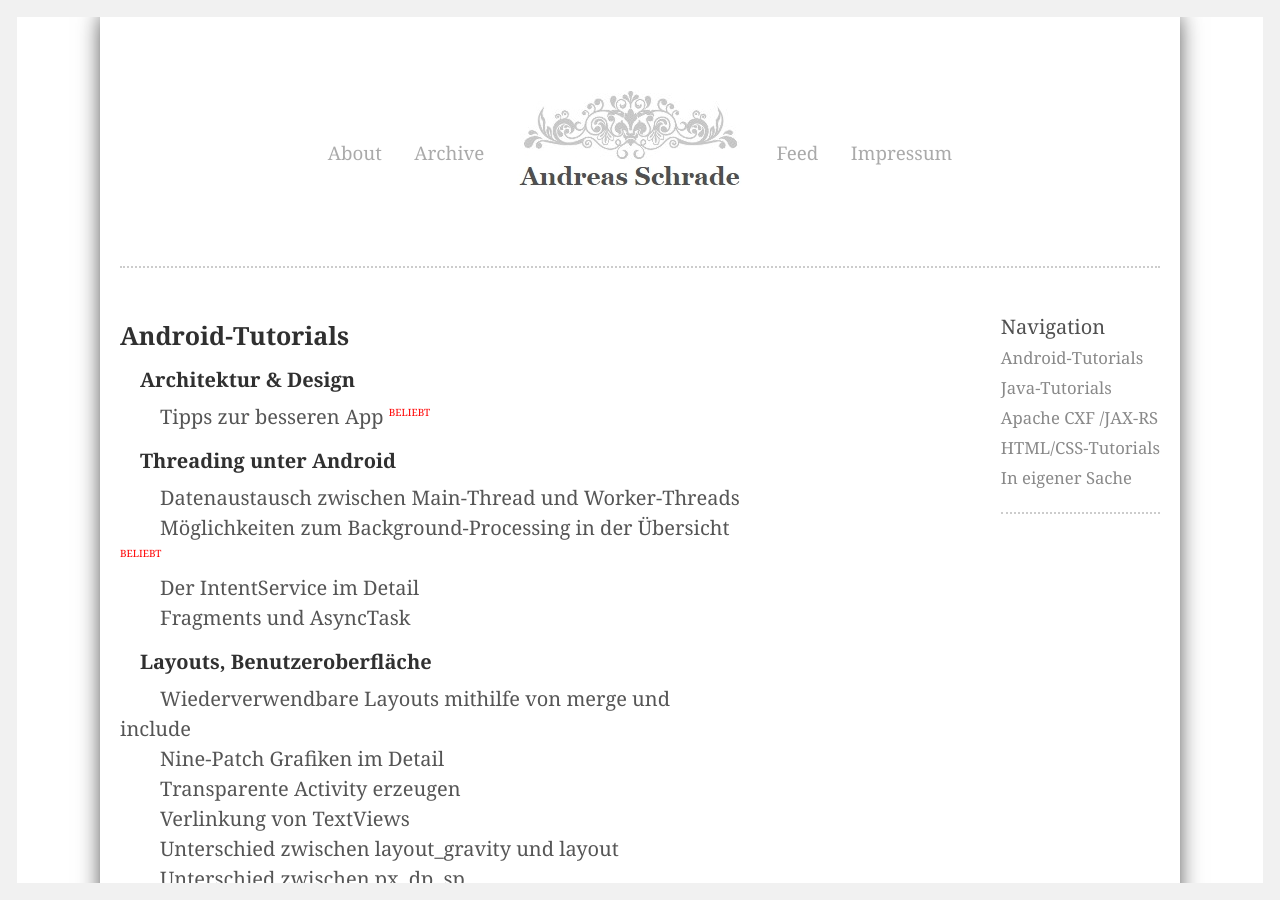
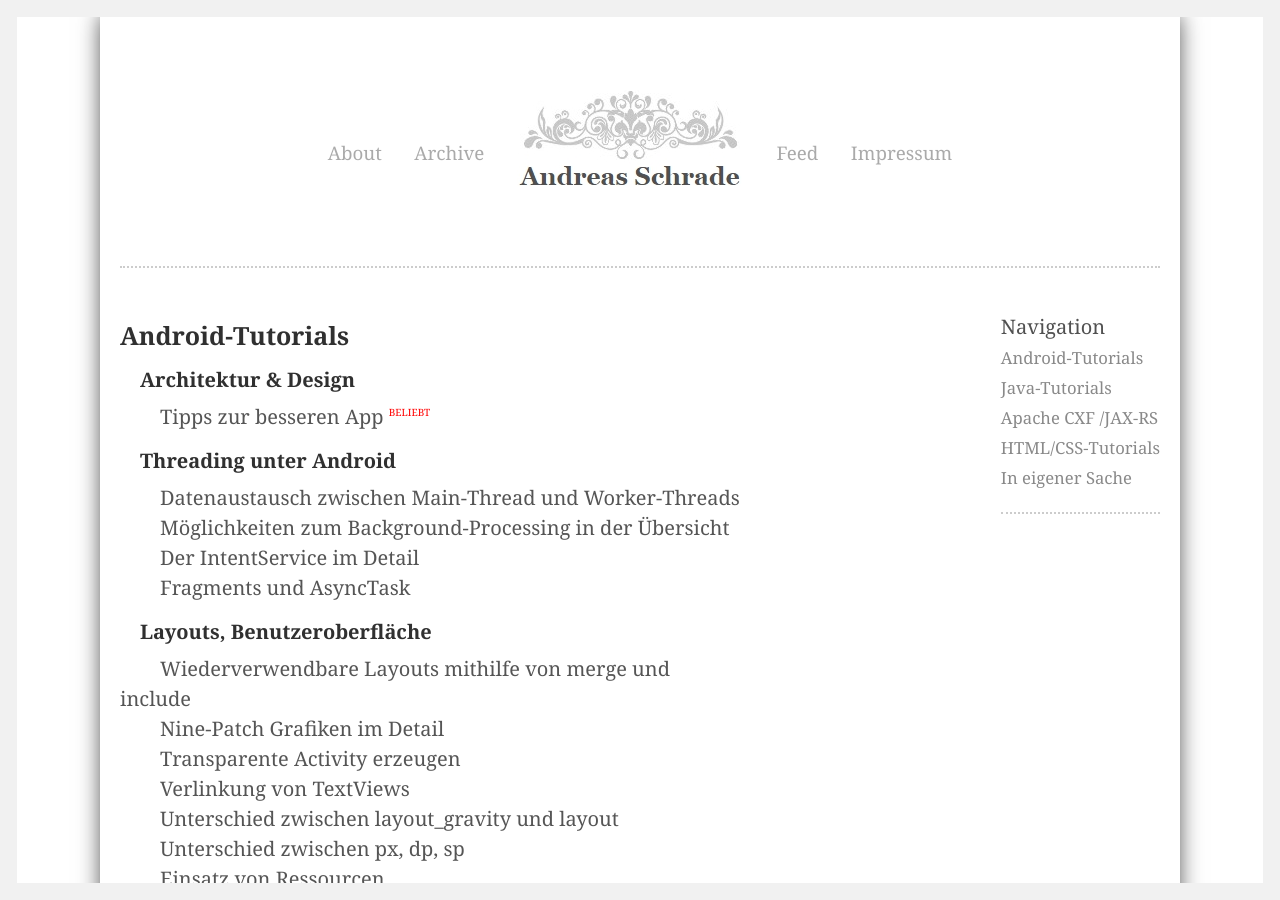
Before and after one commit to andreasschrade/andreasschrade.github.com, a Jekyll site: the page built from index.html, in a window 1280 px wide and 900 px high. Built offline with Jekyll 4.4.1, drawn with Linux system fonts in a browser that asks for light colours; Markdown is read by kramdown in place of the engine named in the settings; the list of posts is cut into pages by our own code.

```diff
--- a/index.html
+++ b/index.html
@@ -66,7 +66,7 @@
       <a href="{% post_url 2014-08-21-android-design-tipps %}">Tipps zur besseren App <sup style="color:red; font-size:10px">BELIEBT</sup></a><br>
       <h4 class="post-title">Threading unter Android</h4>
       <a href="{% post_url 2012-02-24-android-datenaustausch-zwischen-main-thread-und-worker-threads %}">Datenaustausch zwischen Main-Thread und Worker-Threads</a><br>
-      <a href="{% post_url 2014-06-17-android-moeglichkeiten-zum-background-processing-im-vergleich %}">Möglichkeiten zum Background-Processing in der Übersicht  <sup style="color:red; font-size:10px">BELIEBT</sup></a><br>
+      <a href="{% post_url 2014-06-17-android-moeglichkeiten-zum-background-processing-im-vergleich %}">Möglichkeiten zum Background-Processing in der Übersicht</a><br>
       <a href="{% post_url 2014-06-17-android-verwendung-von-IntentService %}">Der IntentService im Detail</a><br>
       <a href="{% post_url 2014-08-18-android-fragments-und-asynctask %}">Fragments und AsyncTask</a><br>
       <h4 class="post-title">Layouts, Benutzeroberfläche</h4>
```
